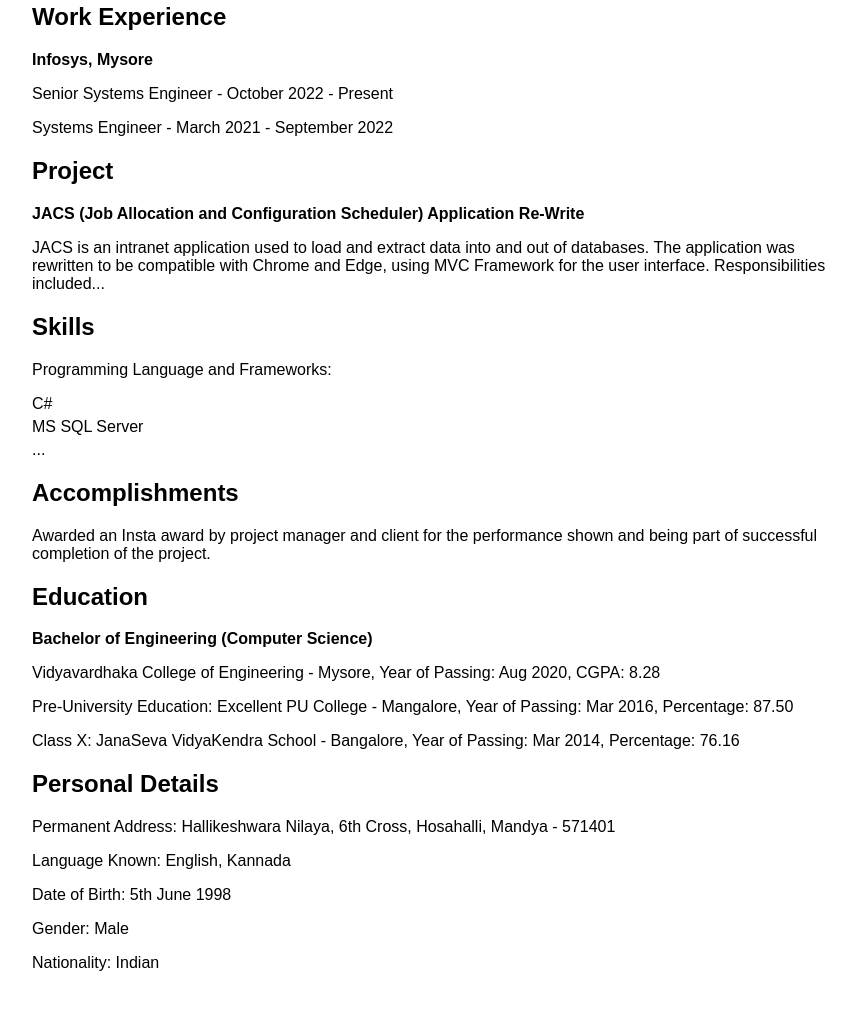
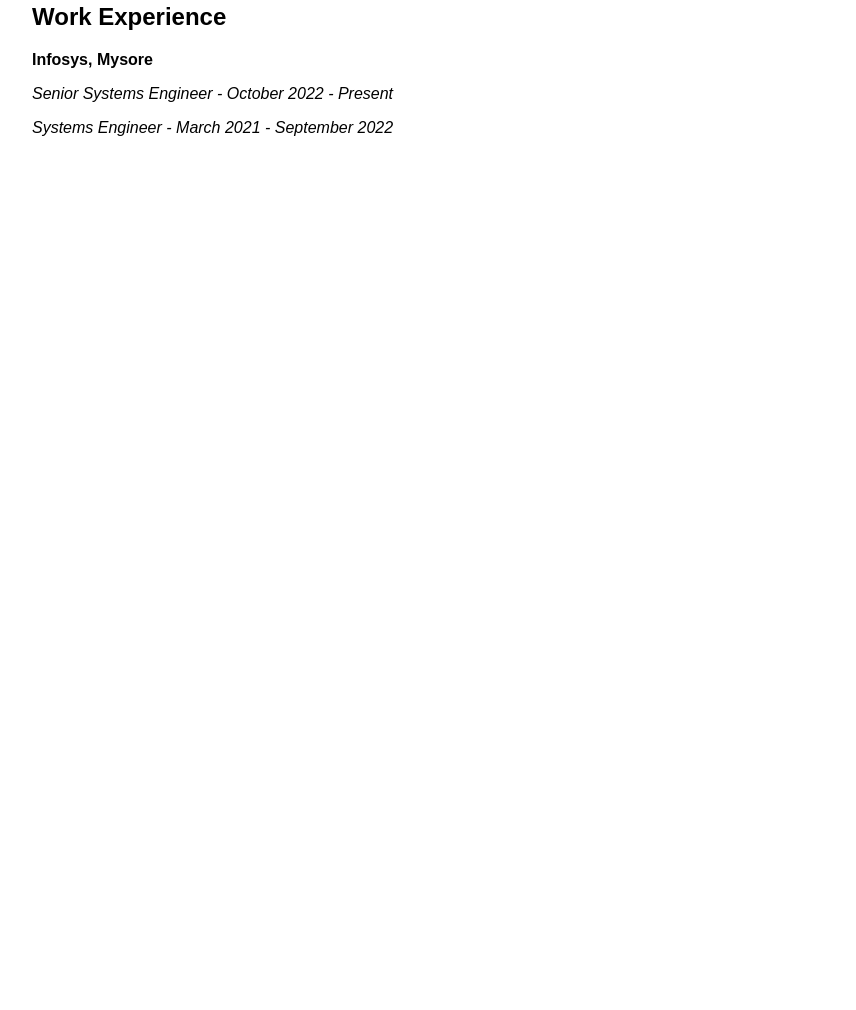
Before and after one commit to PraveenHRavi/sample, a plain HTML site: page index.html in a window 1280 px wide. Shown: the part 342-1352 px from the top of the page, without its empty margins (208-1064 px from the left). After the commit the page ends 800 px from the top, so only its background shows below. Drawn offline with Linux system fonts and the light colour scheme.

Commit message:
Update index.html

```diff
--- a/index.html
+++ b/index.html
@@ -11,62 +11,21 @@
         <header>
             <h1>Praveen H R</h1>
             <p>Contact: +91 810 553 0234</p>
-            <p>Email-Id: praveen.ravi5698@gmail.com</p>
+            <p>Email: praveen.ravi5698@gmail.com</p>
             <p>Linked-in: <a href="https://linkedin.com/in/praveen-h-r-4294a52">linkedin.com/in/praveen-h-r-4294a52</a></p>
         </header>
-
-        <section>
+        <section class="section">
             <h2>Career Objective</h2>
             <p>To work as a .NET Developer in a challenging & creative environment in the IT industry and effectively contribute towards the goals of the organization and also to achieve perfection in all my works through hard work with a proactive attitude.</p>
         </section>
-
-        <section>
+        <section class="section">
             <h2>Work Experience</h2>
             <p><strong>Infosys, Mysore</strong></p>
-            <p>Senior Systems Engineer - October 2022 - Present</p>
-            <p>Systems Engineer - March 2021 - September 2022</p>
-            <!-- Add more details here if necessary -->
+            <p><em>Senior Systems Engineer - October 2022 - Present</em></p>
+            <p><em>Systems Engineer - March 2021 - September 2022</em></p>
+            <!-- You can add more details here if needed -->
         </section>
-
-        <section>
-            <h2>Project</h2>
-            <p><strong>JACS (Job Allocation and Configuration Scheduler) Application Re-Write</strong></p>
-            <p>JACS is an intranet application used to load and extract data into and out of databases. The application was rewritten to be compatible with Chrome and Edge, using MVC Framework for the user interface. Responsibilities included...</p>
-            <!-- Add more details here if necessary -->
-        </section>
-
-        <section>
-            <h2>Skills</h2>
-            <p>Programming Language and Frameworks:</p>
-            <ul>
-                <li>C#</li>
-                <li>MS SQL Server</li>
-                <li>...</li>
-            </ul>
-            <!-- Add more details here if necessary -->
-        </section>
-
-        <section>
-            <h2>Accomplishments</h2>
-            <p>Awarded an Insta award by project manager and client for the performance shown and being part of successful completion of the project.</p>
-        </section>
-
-        <section>
-            <h2>Education</h2>
-            <p><strong>Bachelor of Engineering (Computer Science)</strong></p>
-            <p>Vidyavardhaka College of Engineering - Mysore, Year of Passing: Aug 2020, CGPA: 8.28</p>
-            <p>Pre-University Education: Excellent PU College - Mangalore, Year of Passing: Mar 2016, Percentage: 87.50</p>
-            <p>Class X: JanaSeva VidyaKendra School - Bangalore, Year of Passing: Mar 2014, Percentage: 76.16</p>
-        </section>
-
-        <section>
-            <h2>Personal Details</h2>
-            <p>Permanent Address: Hallikeshwara Nilaya, 6th Cross, Hosahalli, Mandya - 571401</p>
-            <p>Language Known: English, Kannada</p>
-            <p>Date of Birth: 5th June 1998</p>
-            <p>Gender: Male</p>
-            <p>Nationality: Indian</p>
-        </section>
+        <!-- Add more sections for Projects, Skills, Accomplishments, Education, Personal Details -->
     </div>
 </body>
 </html>
```
